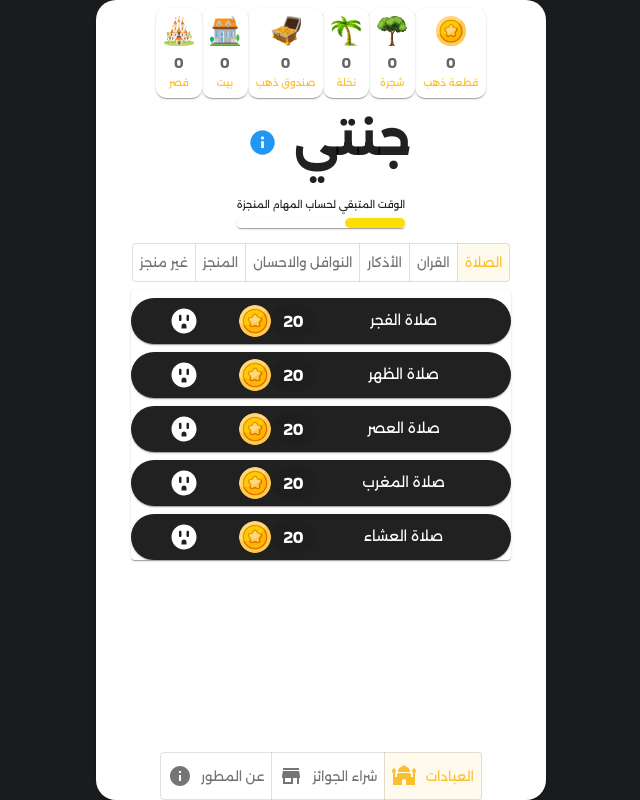
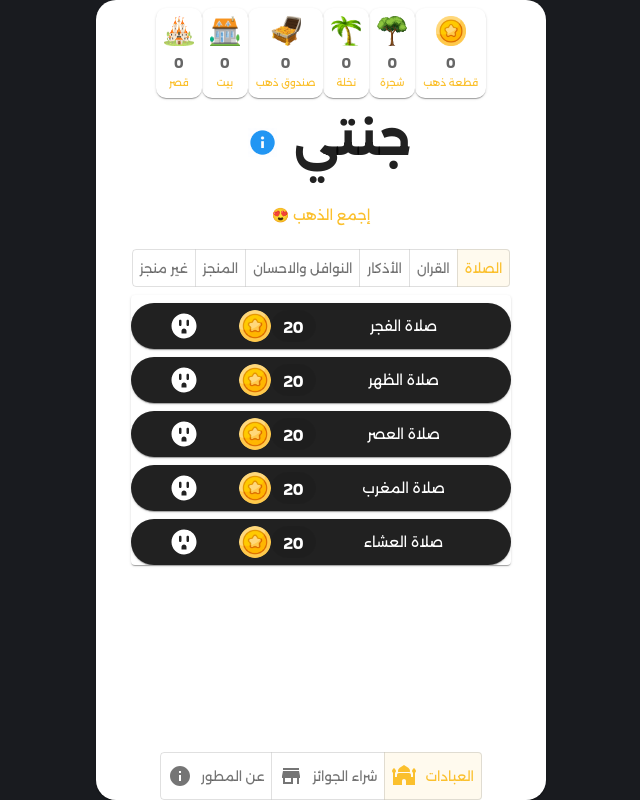
Before and after one commit to Mahmoud2018/myheaven, a React (Create React App) app: page / in a window 1280 px wide. Shown: the whole page, without its empty margins (319-959 px from the left). Built offline with nearby package versions, Linux system fonts and the light colour scheme.

Commit message:
Button for coins

```diff
--- a/package.json
+++ b/package.json
@@ -5,8 +5,8 @@
   "dependencies": {
     "@emotion/react": "^11.11.1",
     "@emotion/styled": "^11.11.0",
-    "@mui/icons-material": "^5.14.8",
-    "@mui/material": "^5.14.8",
+    "@mui/icons-material": "^5.14.9",
+    "@mui/material": "^5.14.9",
     "@testing-library/jest-dom": "^5.17.0",
     "@testing-library/react": "^13.4.0",
     "@testing-library/user-event": "^13.5.0",
--- a/src/components/Myheaven.js
+++ b/src/components/Myheaven.js
@@ -24,6 +24,7 @@ import Slide from "@mui/material/Slide";
 import Info from "./Info";
 import Alawrad from "./Alawrad";
 import Avatar from "@mui/material/Avatar";
+import LinearProgress from "@mui/material/LinearProgress";
 
 // ICONS
 
@@ -69,7 +70,10 @@ const Transition = React.forwardRef(function Transition(props, ref) {
   return <Slide direction="up" ref={ref} {...props} />;
 });
 
-const Myheaven = () => {
+let H24 = 24 * 60 * 60 * 1000;
+let M2 = 1 * 60 * 1000;
+
+const Myheaven = ({ activationInterval = M2 }) => {
   const [tasks, setTasks] = useState(Data);
   const { score, setScore } = useContext(DataContext);
   const [tree, setTree] = useState(stordtree);
@@ -88,6 +92,8 @@ const Myheaven = () => {
   const [infomodel, setinfomodel] = useState(false);
   const [count, setCount] = useState(0);
   const [num, setnumb] = useState(0);
+
+  const [isActive, setIsActive] = useState(true);
   const [timeLeft, setTimeLeft] = useState(0);
 
   const Alsbah = AthkarAlsbah.map((item, index) => `${index + 1}- ${item}`);
@@ -268,7 +274,6 @@ const Myheaven = () => {
     );
   };
   // Counte all points and reset scores
-  useEffect(() => {
   const updateScoreAndCompleted = () => {
     // Check if tasks is null or undefined and handle it accordingly
     if (tasks === null || tasks === undefined) {
@@ -305,37 +310,62 @@ const Myheaven = () => {
     localStorage.setItem("todos", JSON.stringify(updatedTasks));
   };
 
-    const currentDate = new Date();
-    const targetTime = new Date(
-      currentDate.getFullYear(),
-      currentDate.getMonth(),
-      currentDate.getDate(),
-      6, // Set the hours to 6 for 06:00 AM
-      0, // Minutes
-      0 // Seconds
-    );
+  useEffect(() => {
+    // Retrieve data from localStorage
+    const lastActivation = localStorage.getItem("lastActivation");
+    const buttonState = localStorage.getItem("buttonState");
 
-    // Calculate the time until the next 06:00 AM
-    if (currentDate > targetTime) {
-      // If it's already past 06:00 AM today, schedule for 06:00 AM tomorrow
-      targetTime.setDate(targetTime.getDate() + 1);
+    if (lastActivation && buttonState) {
+      const timeSinceLastActivation =
+        Date.now() - new Date(lastActivation).getTime();
+      if (
+        timeSinceLastActivation < activationInterval &&
+        buttonState === "inactive"
+      ) {
+        // Button should still be inactive, calculate time left
+        const timeRemaining = activationInterval - timeSinceLastActivation;
+        startTimer(timeRemaining);
       }
+    }
+  }, [activationInterval]);
 
-    // eslint-disable-next-line no-unused-vars
-    const timeUntilTarget = targetTime - currentDate;
-    setTimeLeft(timeUntilTarget);
-    const interval = 24 * 60 * 60 * 1000; // 24 hours in milliseconds
+  const startTimer = (duration) => {
+    setIsActive(false);
+    setTimeLeft(duration);
 
-    const timer = setTimeout(() => {
+    const timer = setInterval(() => {
+      setTimeLeft((prevTimeLeft) => prevTimeLeft - 1000);
+    }, 1000);
+
+    setTimeout(() => {
+      clearInterval(timer);
+      setIsActive(true);
+      localStorage.setItem("lastActivation", new Date().toISOString());
+      localStorage.setItem("buttonState", "active");
+    }, duration);
+  };
+
+  const handleButtonClick = () => {
+    if (isActive) {
+      // Perform the test function here
       updateScoreAndCompleted();
-      setInterval(updateScoreAndCompleted, interval);
-    }, timeUntilTarget);
 
-    return () => {
-      clearTimeout(timer);
-      clearInterval(interval);
+      // Disable the button
+      setIsActive(false);
+      localStorage.setItem("buttonState", "inactive");
+      localStorage.setItem("lastActivation", new Date().toISOString());
+
+      // Start the timer for the next activation
+      startTimer(activationInterval);
+    }
   };
-  }, [setScore, tasks]);
+
+  const formatTime = (milliseconds) => {
+    const seconds = Math.floor((milliseconds / 1000) % 60);
+    const minutes = Math.floor((milliseconds / (1000 * 60)) % 60);
+    const hours = Math.floor((milliseconds / (1000 * 60 * 60)) % 24);
+    return `${hours}0: ${minutes}0: ${seconds}`;
+  };
 
   // Save score on local storage
   const stateMappings = [
@@ -735,15 +765,18 @@ const Myheaven = () => {
             color: "#5456454",
           }}
         />
-        <Typography style={{ fontSize: 10, marginBottom: 6 }}>
-          الوقت المتبقي لحساب المهام المنجزة
-        </Typography>
-        <Paper className="progress-bar">
-          <Typography
-            className="progress-bar-fill"
-            style={{ width: `${(timeLeft / (24 * 60 * 60 * 1000)) * 100}%` }}
-          ></Typography>
-        </Paper>
+
+        <Button onClick={handleButtonClick} disabled={!isActive}>
+          {isActive ? "إجمع الذهب 😍" : `🕒 ${formatTime(timeLeft)}`}
+        </Button>
+
+        {isActive || (
+          <LinearProgress
+            variant="determinate"
+            value={(timeLeft / activationInterval) * 100}
+            // sx={{ marginTop: 2 }}
+          />
+        )}
         {/* ==HEADER== */}
 
         {/* FILTER BUTTONS */}
```
Also changed, not shown: 1 other file (tests, documents, lock files or other folders). Lines whose indentation alone changed are shown as unchanged.
